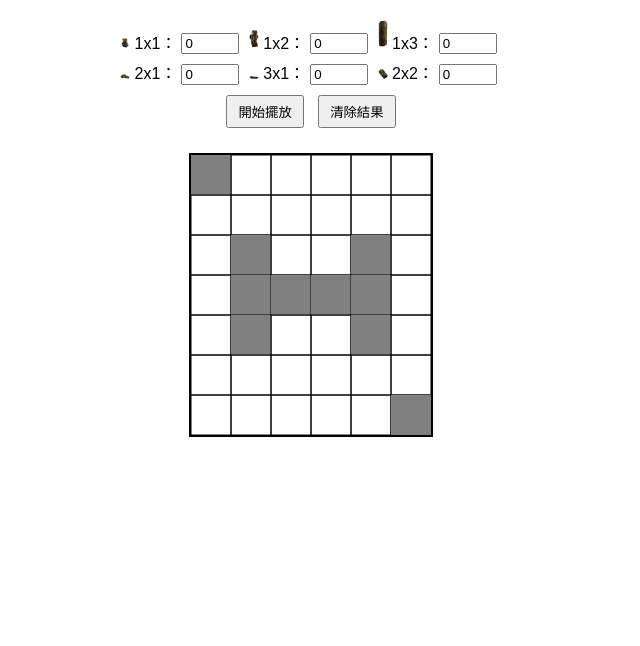
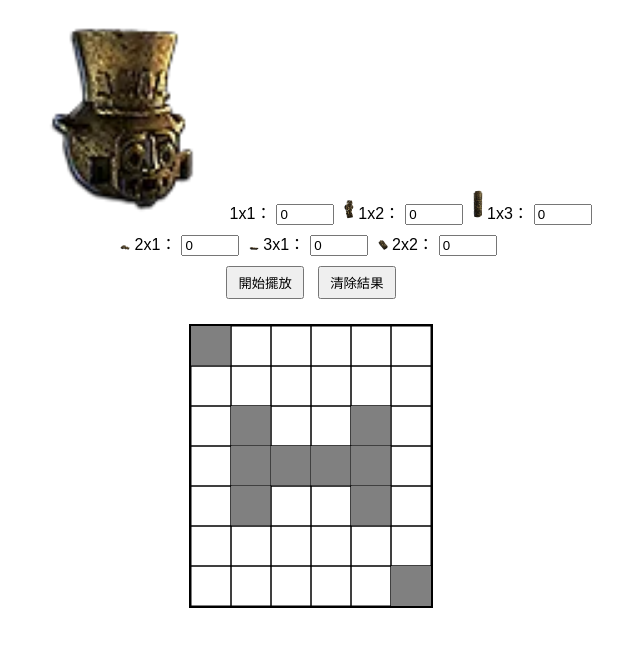
Before and after one commit to piggyblog812/POE3.25, a plain HTML site: page index.html in a window 1280 px wide. Shown: the part 70-716 px from the top of the page, without its empty margins (329-969 px from the left). Drawn offline with Linux system fonts and the light colour scheme.

Commit message:
Update index.html

```diff
--- a/index.html
+++ b/index.html
@@ -10,7 +10,7 @@
     <h1>魔偶擺放最佳化</h1>
 
     <div id="controls">
-		<img src="./assets/AtlasRelic1x1.webp" class="a-img">
+		<img src="./assets/AtlasRelic1x1.webp" width="200" height="auto">
         <label>1x1：</label><input type="number" id="item_1x1" value="0" min="0">
 		<img src="./assets/AtlasRelic1x2.webp" class="a-img">
         <label>1x2：</label><input type="number" id="item_1x2" value="0" min="0">
```
